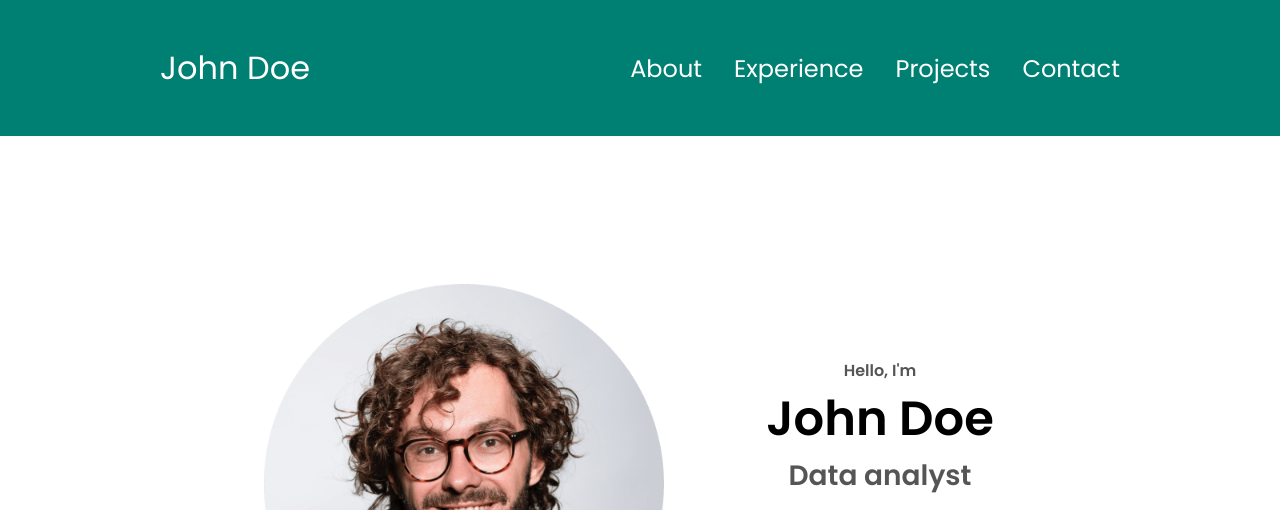
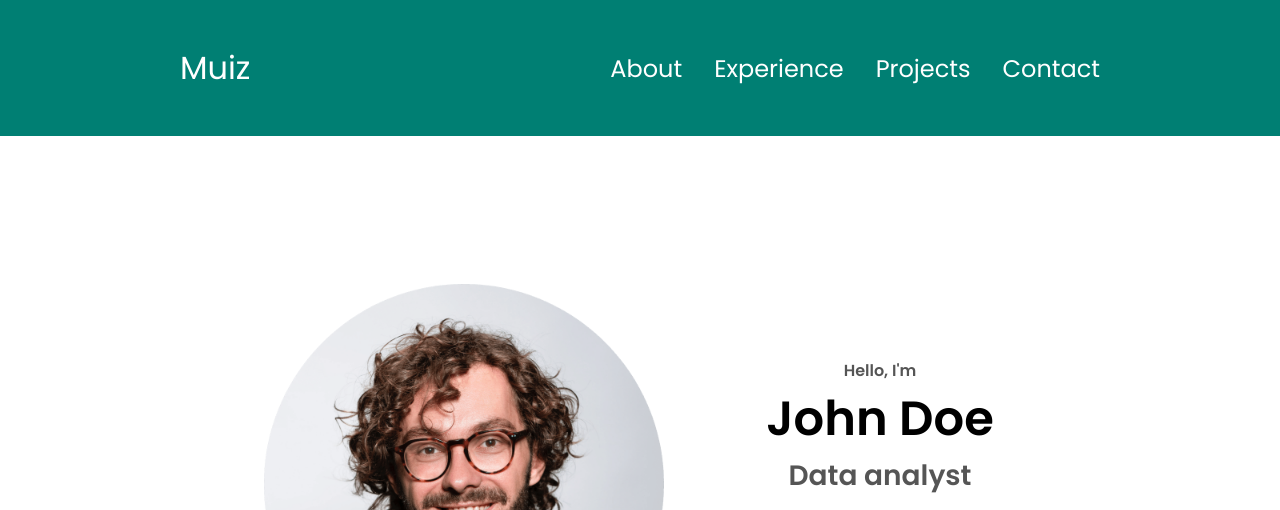
Before and after one commit to smilegbolahan/muiz.github.io, a plain HTML site: page index.html in a window 1280 px wide. Shown: the top 510 px of the page. Drawn offline with Linux system fonts and the light colour scheme.

Commit message:
Update index.html

```diff
--- a/index.html
+++ b/index.html
@@ -10,7 +10,7 @@
   </head>
   <body>
     <nav id="desktop-nav">
-      <div class="logo">John Doe</div>
+      <div class="logo">Muiz</div>
       <div>
         <ul class="nav-links">
           <li><a href="#about">About</a></li>
```
